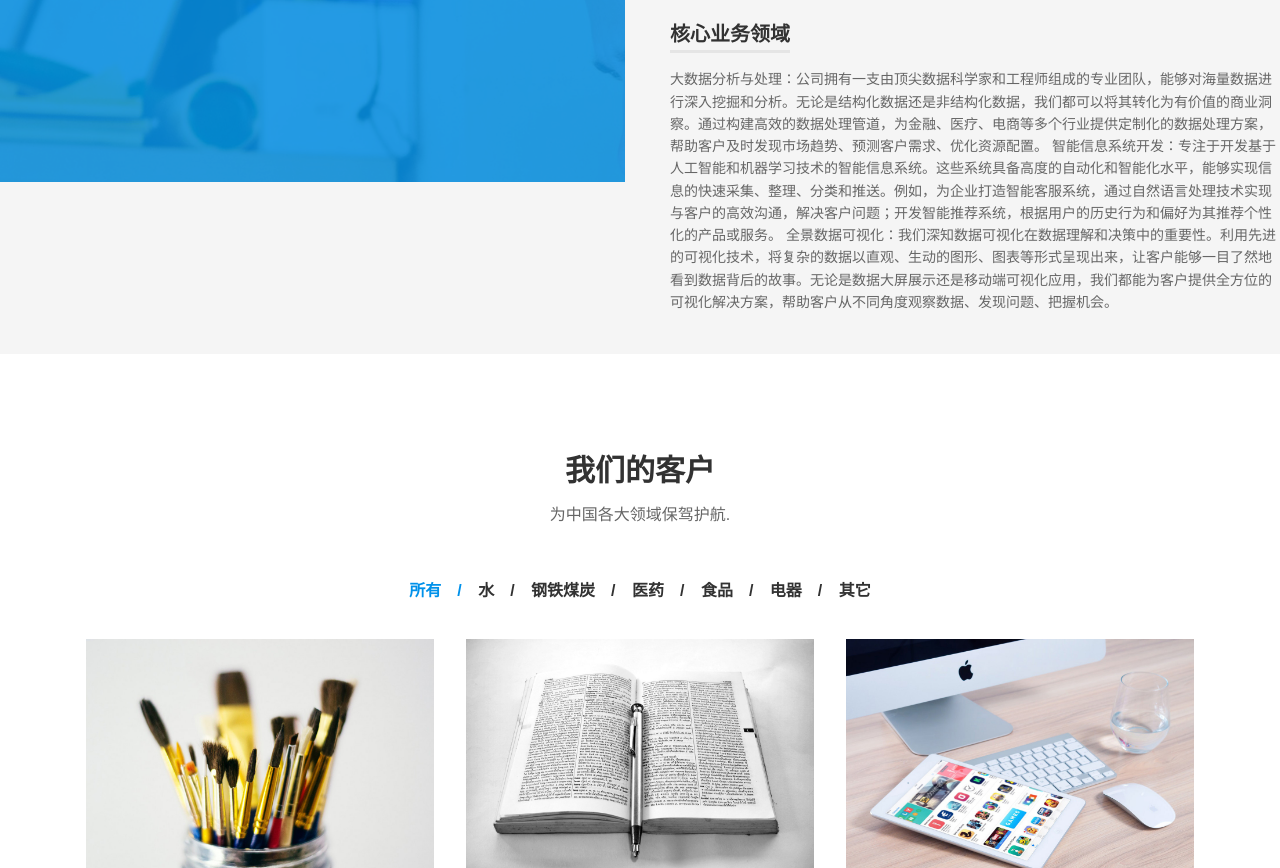
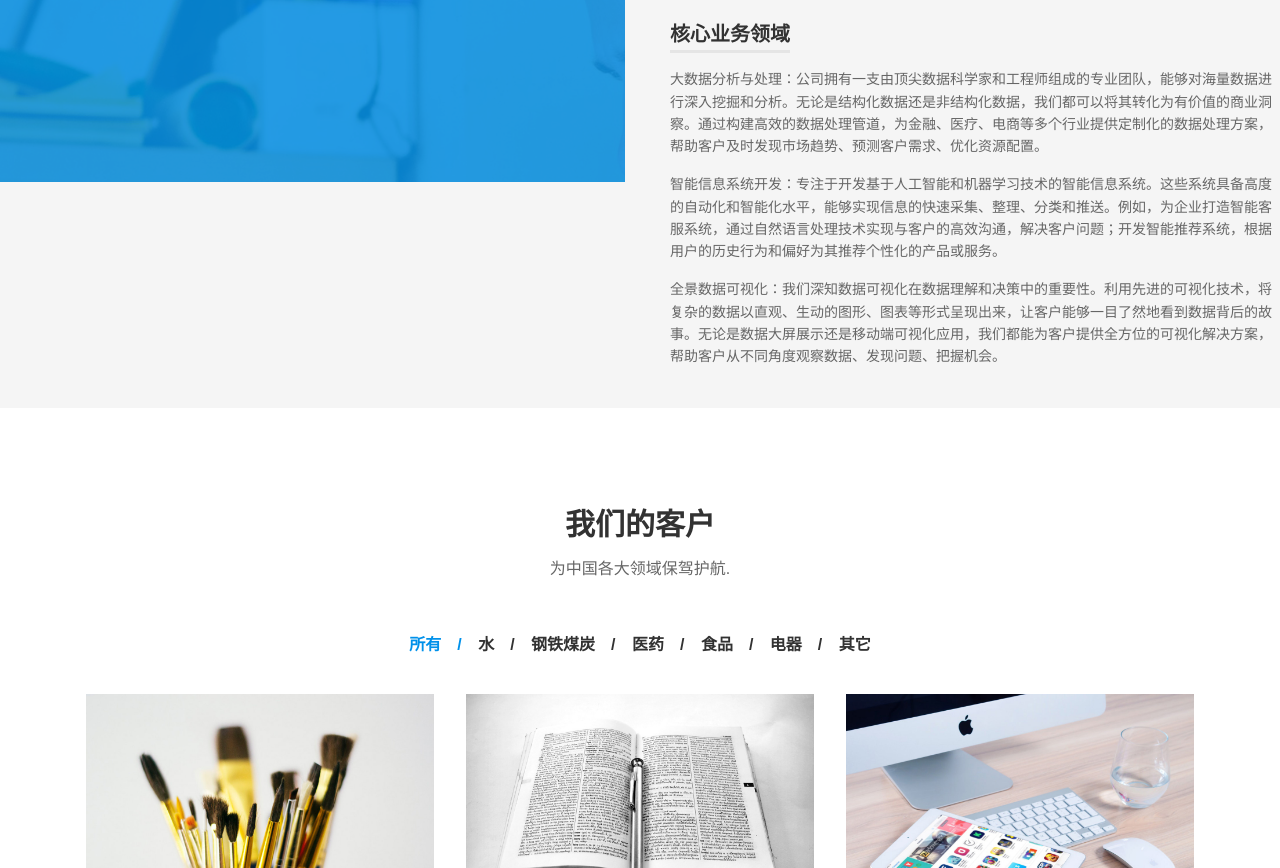
Before and after one commit to ThomasC2017/smarter-qs, a plain HTML site: page index.html in a window 1280 px wide. Shown: the part 2260-3128 px from the top of the page. Drawn offline with Linux system fonts and the light colour scheme.

Commit message:
Update index.html

```diff
--- a/index.html
+++ b/index.html
@@ -332,9 +332,9 @@
 							</li>
 							<li>
 								<h3>核心业务领域</h3>
-								<p>大数据分析与处理：公司拥有一支由顶尖数据科学家和工程师组成的专业团队，能够对海量数据进行深入挖掘和分析。无论是结构化数据还是非结构化数据，我们都可以将其转化为有价值的商业洞察。通过构建高效的数据处理管道，为金融、医疗、电商等多个行业提供定制化的数据处理方案，帮助客户及时发现市场趋势、预测客户需求、优化资源配置。
-智能信息系统开发：专注于开发基于人工智能和机器学习技术的智能信息系统。这些系统具备高度的自动化和智能化水平，能够实现信息的快速采集、整理、分类和推送。例如，为企业打造智能客服系统，通过自然语言处理技术实现与客户的高效沟通，解决客户问题；开发智能推荐系统，根据用户的历史行为和偏好为其推荐个性化的产品或服务。
-全景数据可视化：我们深知数据可视化在数据理解和决策中的重要性。利用先进的可视化技术，将复杂的数据以直观、生动的图形、图表等形式呈现出来，让客户能够一目了然地看到数据背后的故事。无论是数据大屏展示还是移动端可视化应用，我们都能为客户提供全方位的可视化解决方案，帮助客户从不同角度观察数据、发现问题、把握机会。</p>
+								<p>大数据分析与处理：公司拥有一支由顶尖数据科学家和工程师组成的专业团队，能够对海量数据进行深入挖掘和分析。无论是结构化数据还是非结构化数据，我们都可以将其转化为有价值的商业洞察。通过构建高效的数据处理管道，为金融、医疗、电商等多个行业提供定制化的数据处理方案，帮助客户及时发现市场趋势、预测客户需求、优化资源配置。</p>
+								<p>智能信息系统开发：专注于开发基于人工智能和机器学习技术的智能信息系统。这些系统具备高度的自动化和智能化水平，能够实现信息的快速采集、整理、分类和推送。例如，为企业打造智能客服系统，通过自然语言处理技术实现与客户的高效沟通，解决客户问题；开发智能推荐系统，根据用户的历史行为和偏好为其推荐个性化的产品或服务。</p>
+								<p>全景数据可视化：我们深知数据可视化在数据理解和决策中的重要性。利用先进的可视化技术，将复杂的数据以直观、生动的图形、图表等形式呈现出来，让客户能够一目了然地看到数据背后的故事。无论是数据大屏展示还是移动端可视化应用，我们都能为客户提供全方位的可视化解决方案，帮助客户从不同角度观察数据、发现问题、把握机会。</p>
 							</li>
 						</ul>
 					</div>
```
